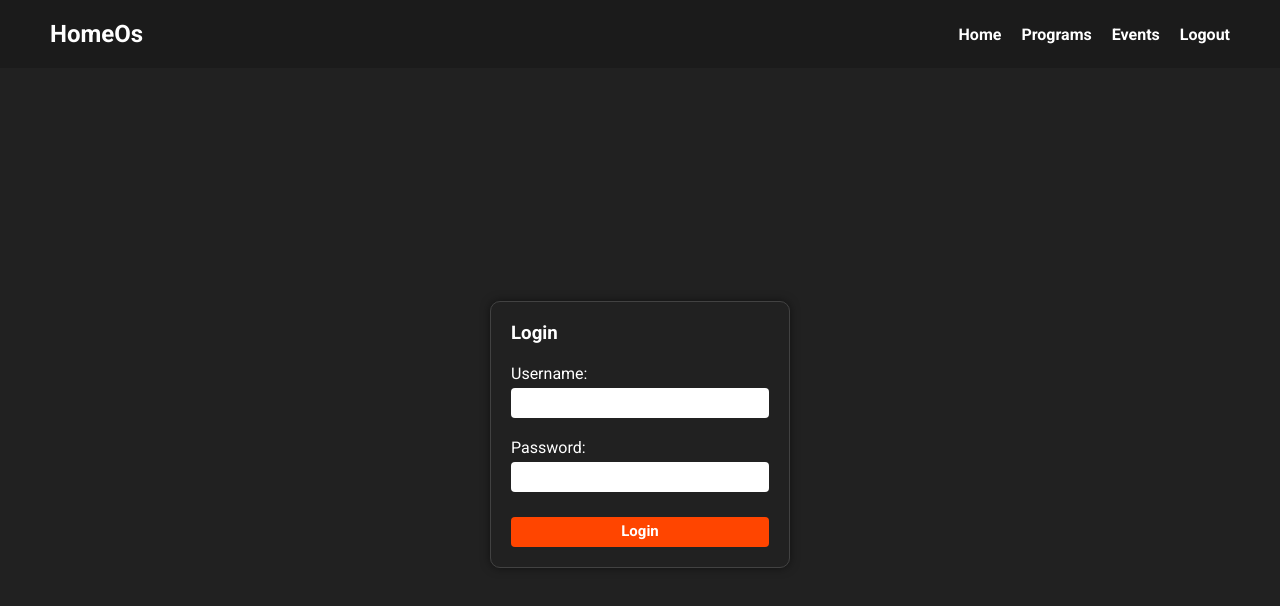
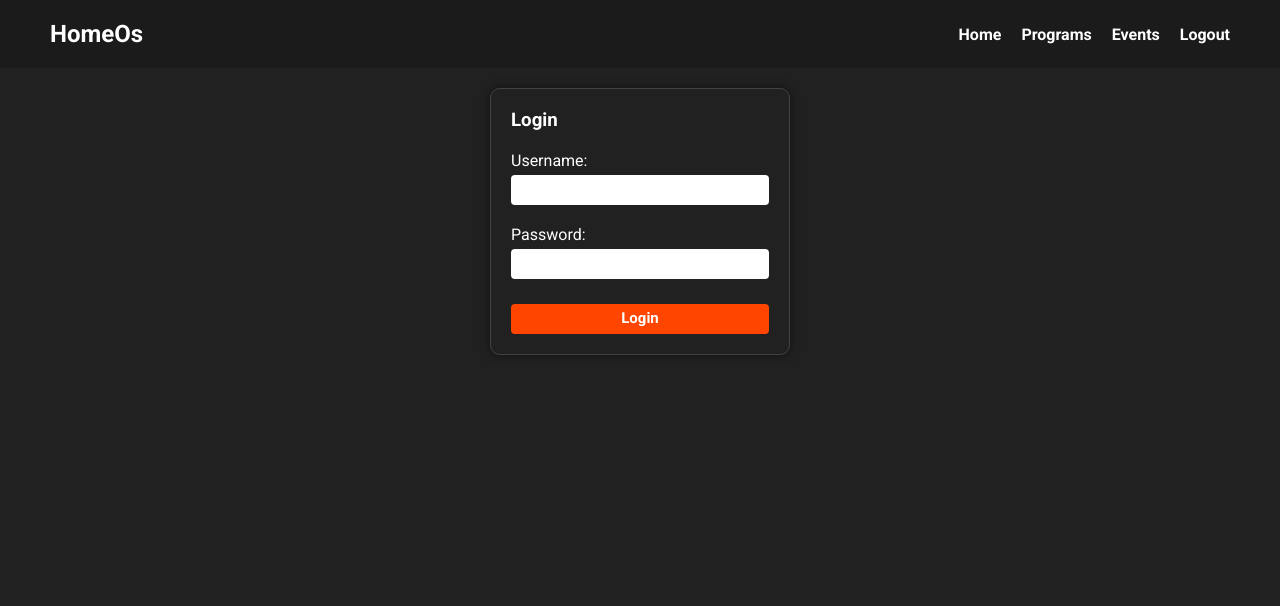
Before and after one commit to Donkere-vader/HomeOsDjango, a React (Create React App) app in the folder HomeOs/frontend/: page /login in a window 1280 px wide. Shown: the top 606 px of the page. Built offline with nearby package versions, Linux system fonts and the light colour scheme.

Commit message:
Made the events view smaller

```diff
--- a/HomeOs/frontend/src/pages/event.js
+++ b/HomeOs/frontend/src/pages/event.js
@@ -369,7 +369,7 @@ class Event extends Component {
         });
 
         return (
-            <main>
+            <main className="horizontal-center">
                 <div className="card event_page">
                     <div className={ "event_name" + (this.state.enabled ? " active" : "")}>
                         { event_name }
--- a/HomeOs/frontend/src/static/css/style.css
+++ b/HomeOs/frontend/src/static/css/style.css
@@ -1,5 +1,4 @@
 main {
-    height: 100%;
     padding: 20px 10px;
 }
 
```
